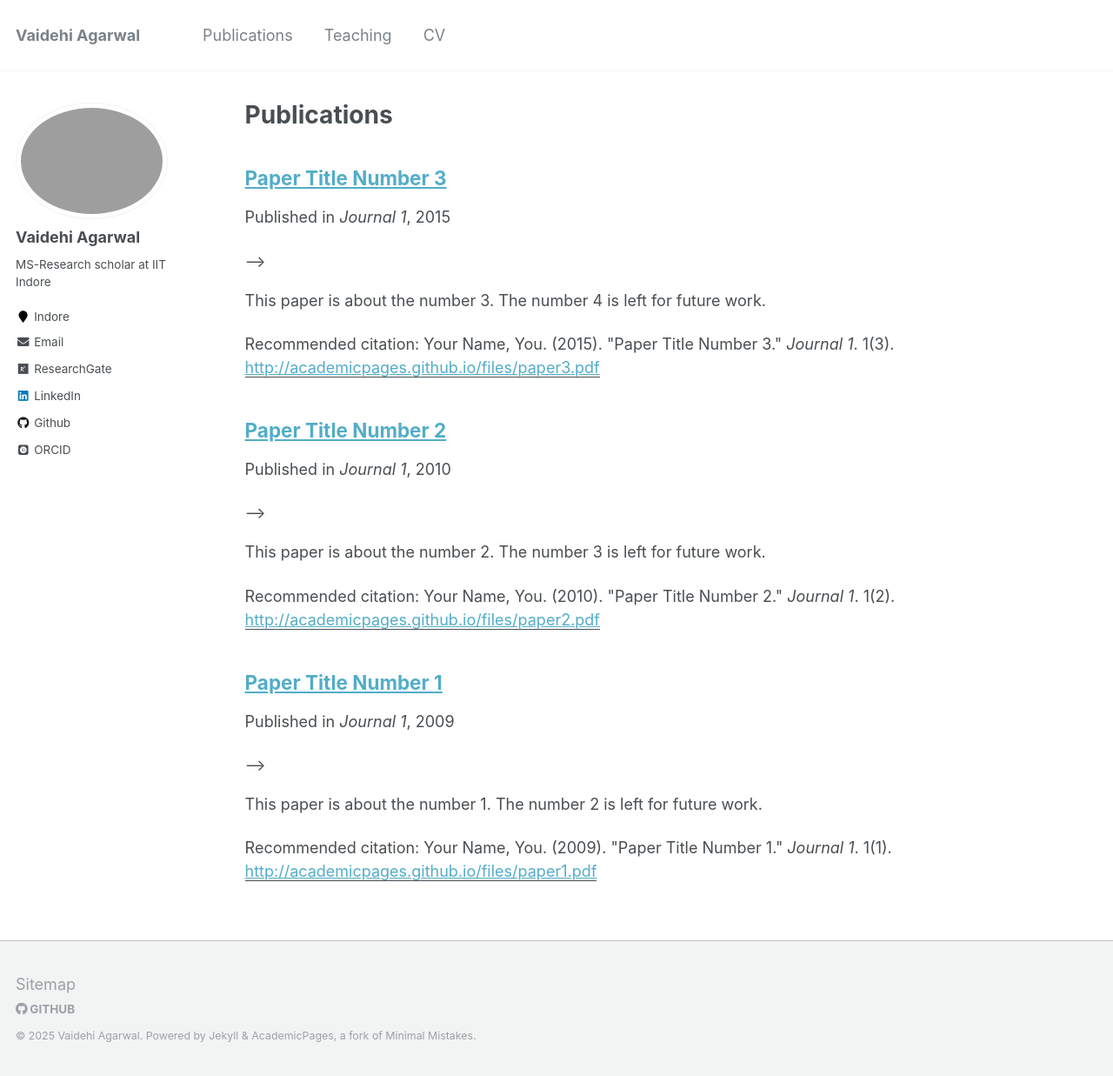
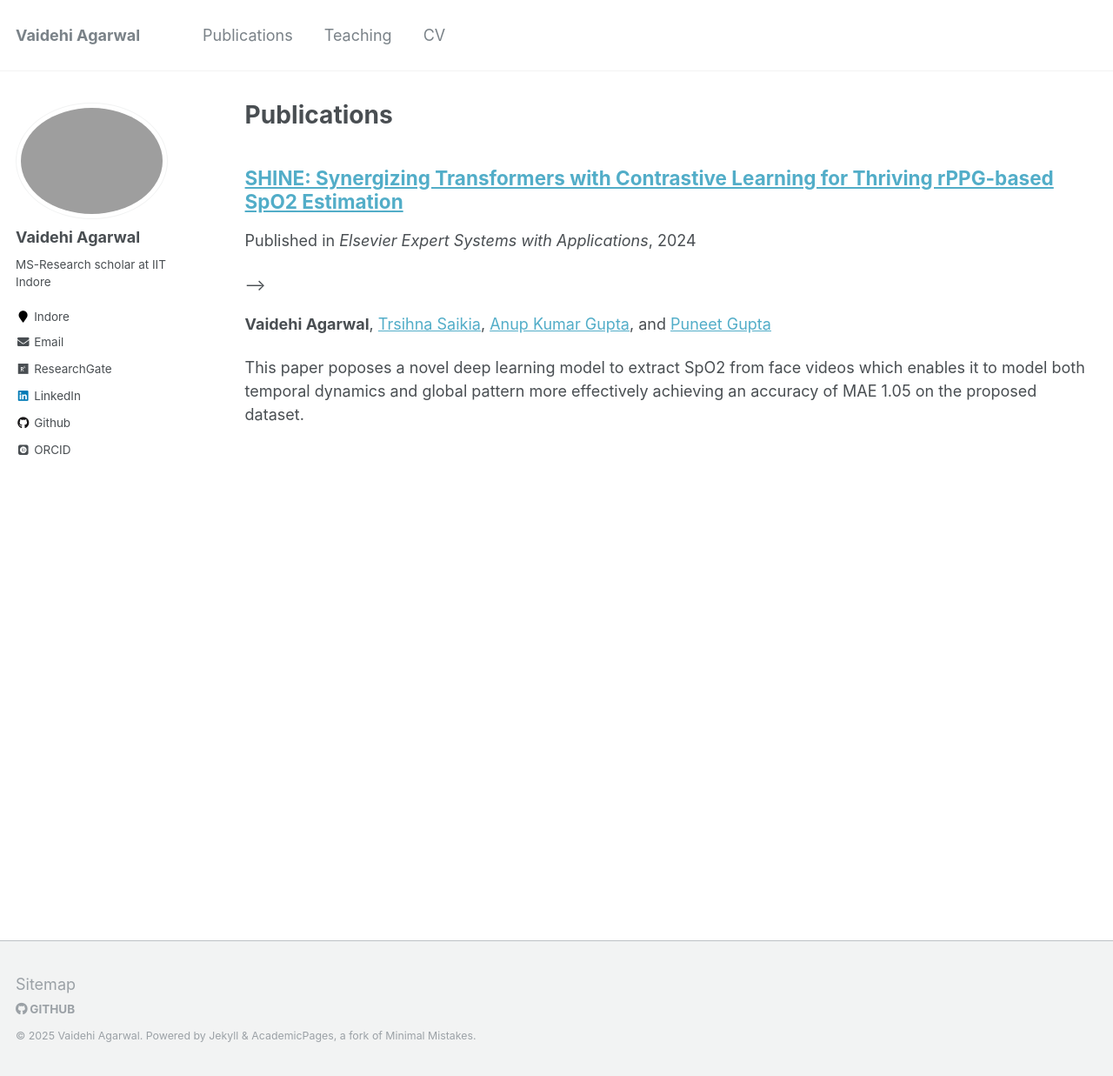
Before and after one commit to Vaidehi0910/Vaidehi0910.github.io, a Jekyll site: the page built from _pages/publications.md, in a window 1280 px wide and 1237 px high. Shown: the whole window at 87% size. Built offline with Jekyll 4.4.1, drawn with Linux system fonts in a browser that asks for light colours; some web fonts are replaced; a file with an impossible date is left out.

Commit message:
Updated Publication

```diff
--- a/_publications/2009-10-01-paper-title-number-1.md
+++ /dev/null
@@ -1,15 +0,0 @@
----
-title: "Paper Title Number 1"
-collection: publications
-permalink: /publication/2009-10-01-paper-title-number-1
-excerpt: 'This paper is about the number 1. The number 2 is left for future work.'
-date: 2009-10-01
-venue: 'Journal 1'
-paperurl: 'http://academicpages.github.io/files/paper1.pdf'
-citation: 'Your Name, You. (2009). &quot;Paper Title Number 1.&quot; <i>Journal 1</i>. 1(1).'
----
-This paper is about the number 1. The number 2 is left for future work.
-
-[Download paper here](http://academicpages.github.io/files/paper1.pdf)
-
-Recommended citation: Your Name, You. (2009). "Paper Title Number 1." <i>Journal 1</i>. 1(1).
--- a/_publications/2010-10-01-paper-title-number-2.md
+++ /dev/null
@@ -1,15 +0,0 @@
----
-title: "Paper Title Number 2"
-collection: publications
-permalink: /publication/2010-10-01-paper-title-number-2
-excerpt: 'This paper is about the number 2. The number 3 is left for future work.'
-date: 2010-10-01
-venue: 'Journal 1'
-paperurl: 'http://academicpages.github.io/files/paper2.pdf'
-citation: 'Your Name, You. (2010). &quot;Paper Title Number 2.&quot; <i>Journal 1</i>. 1(2).'
----
-This paper is about the number 2. The number 3 is left for future work.
-
-[Download paper here](http://academicpages.github.io/files/paper2.pdf)
-
-Recommended citation: Your Name, You. (2010). "Paper Title Number 2." <i>Journal 1</i>. 1(2).
--- a/_publications/2015-10-01-paper-title-number-3.md
+++ /dev/null
@@ -1,15 +0,0 @@
----
-title: "Paper Title Number 3"
-collection: publications
-permalink: /publication/2015-10-01-paper-title-number-3
-excerpt: 'This paper is about the number 3. The number 4 is left for future work.'
-date: 2015-10-01
-venue: 'Journal 1'
-paperurl: 'http://academicpages.github.io/files/paper3.pdf'
-citation: 'Your Name, You. (2015). &quot;Paper Title Number 3.&quot; <i>Journal 1</i>. 1(3).'
----
-This paper is about the number 3. The number 4 is left for future work.
-
-[Download paper here](http://academicpages.github.io/files/paper3.pdf)
-
-Recommended citation: Your Name, You. (2015). "Paper Title Number 3." <i>Journal 1</i>. 1(3).
```
Also changed, not shown: _publications/paper-title-number-1.md (+1 -1 lines).
